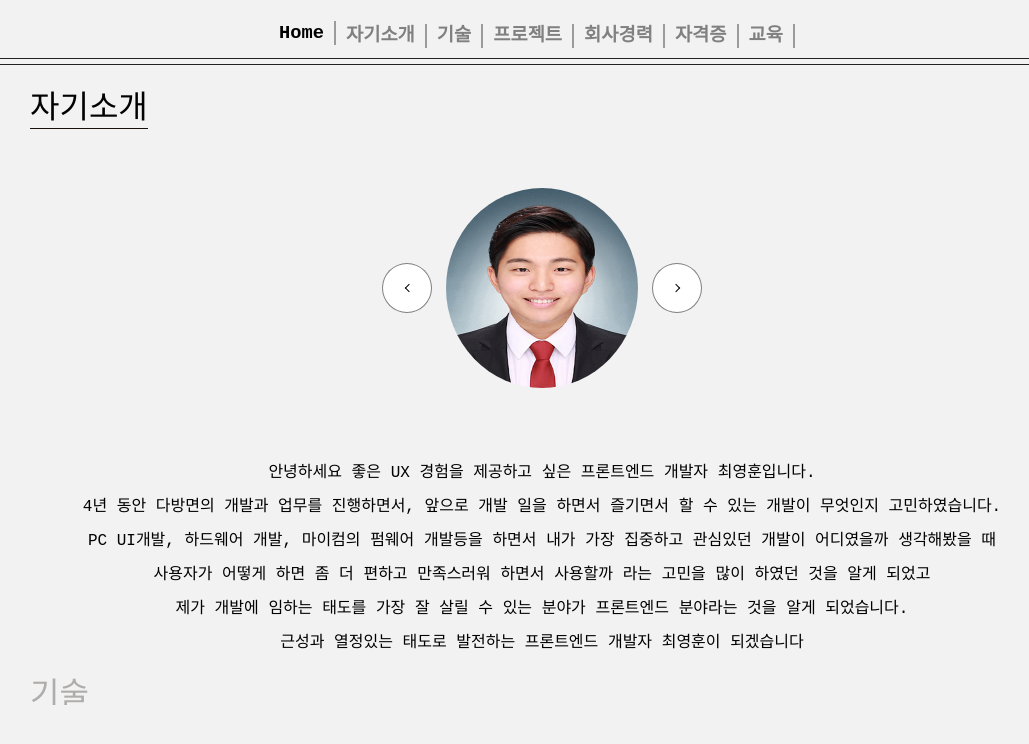
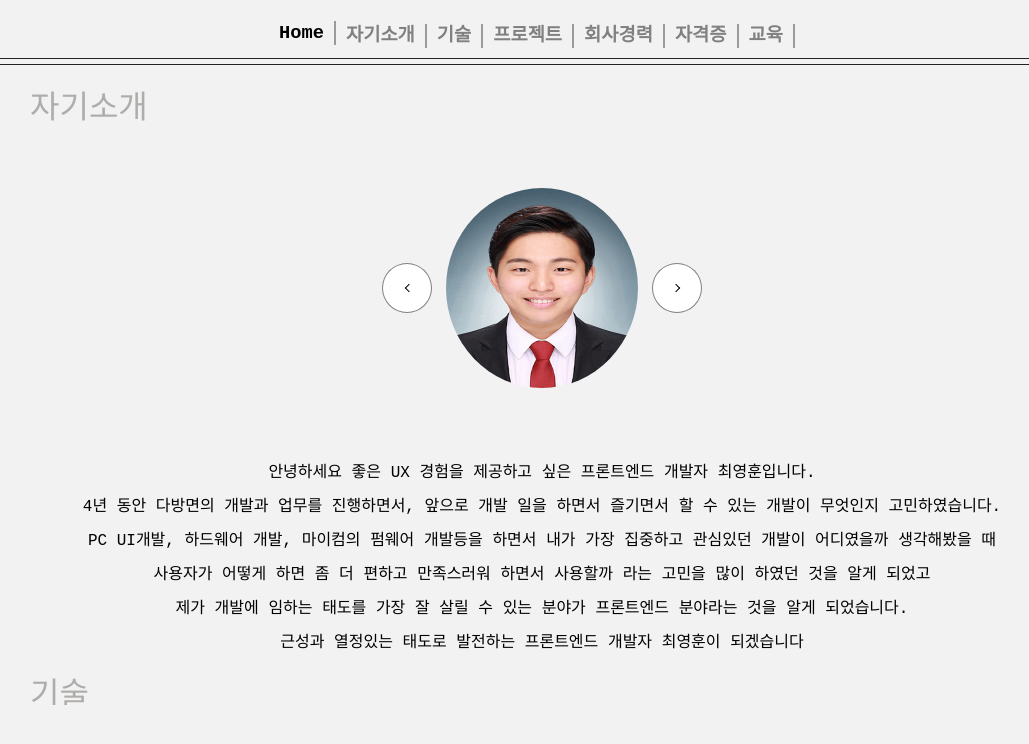
Before and after one commit to WachsenHaus/resume, a React (Create React App) app: page /me in a window 1280 px wide. Shown: the top 744 px of the page, without its empty margins (98-1127 px from the left). Built offline with nearby package versions, Linux system fonts and the light colour scheme; a web font is replaced by a local one.

Commit message:
<추가> : <네비 누르면 해당 부제목(서브젝트) active기능추가함

```diff
--- a/src/App.js
+++ b/src/App.js
@@ -1,7 +1,8 @@
-import React, { useRef } from "react";
+import React, { useEffect, useRef, useState } from "react";
 import { BrowserRouter, Switch, NavLink, Route } from "react-router-dom";
 import { Helmet } from "react-helmet";
 import styles from "./app.module.css";
+import navStyles from "./component/Nav/nav.module.css";
 import CircleMovie from "./component/circleMovie/circleMovie";
 import { AiOutlineGithub, AiOutlineSearch } from "react-icons/ai";
 import { ImBlogger } from "react-icons/im";
@@ -18,7 +19,8 @@ function App() {
   const onClickBlog = () => {
     window.open("https://blog.naver.com/bi9choi");
   };
-  const items = useRef([
+
+  const bodyItems = useRef([
     React.createRef(),
     React.createRef(),
     React.createRef(),
@@ -27,6 +29,16 @@ function App() {
     React.createRef(),
     React.createRef(),
   ]);
+
+  const testRef = useRef();
+  useEffect(() => {
+    console.log(testRef);
+  }, []);
+
+  // useState
+  const [subject, setSubject] = useState();
+  // const currentSubject;
+  // console.log(currentSubject);
 
   return (
     <div className={styles.app}>
@@ -67,14 +79,25 @@ function App() {
             </main>
           </Route>
           <Route exact path="/me">
-            <Nav></Nav>
+            <Nav setSubject={setSubject} bodyItems={bodyItems}></Nav>
             <article className={styles.article}>
               <div className={styles.container}>
-                <Introduce />
-                <Skill />
-                <Project />
-                <Company />
-                <div>??</div>
+                {subject === "자기소개" ? (
+                  <Introduce active={true} />
+                ) : (
+                  <Introduce active={false} />
+                )}
+                {subject === "기술" ? <Skill active={true} /> : <Skill active={false} />}
+                {subject === "프로젝트" ? (
+                  <Project active={true} />
+                ) : (
+                  <Project active={false} />
+                )}
+                {subject === "회사경력" ? (
+                  <Company active={true} />
+                ) : (
+                  <Company active={false} />
+                )}
                 <div>??</div>
                 <div>??</div>
                 <div>??</div>
--- a/src/app.module.css
+++ b/src/app.module.css
@@ -115,3 +115,8 @@
   border-radius: 10px;
   box-shadow: inset 0px 0px 5px white;
 }
+
+.nav > h3.active {
+  color: black;
+  transition: color 0.6s;
+}
--- a/src/component/Introduce/introduce.jsx
+++ b/src/component/Introduce/introduce.jsx
@@ -3,10 +3,10 @@ import Carousel from "../carousel/carousel";
 import styles from "./introduce.module.css";
 import SubTitle from "../subtitle/subTitle";
 
-const Introduce = (props) => {
+const Introduce = ({ active }) => {
   return (
     <>
-      <SubTitle name="자기소개" active={true}></SubTitle>
+      <SubTitle name="자기소개" active={active}></SubTitle>
       <Carousel />
       <span className={styles.span}>
         안녕하세요 좋은 UX 경험을 제공하고 싶은 프론트엔드 개발자 최영훈입니다.
--- a/src/component/Nav/nav.jsx
+++ b/src/component/Nav/nav.jsx
@@ -1,10 +1,13 @@
-import React, { useCallback, useRef } from "react";
+import React, { useRef } from "react";
 import styles from "./nav.module.css";
 import { useHistory } from "react-router-dom";
-const Nav = (props) => {
+const Nav = ({ setSubject }) => {
   //전체 페이지 크기를 전달받는다.
 
   const history = useHistory();
+
+  const bar = useRef();
+
   const items = useRef([
     React.createRef(),
     React.createRef(),
@@ -14,7 +17,6 @@ const Nav = (props) => {
     React.createRef(),
     React.createRef(),
   ]);
-  const bar = useRef();
   const onClickNav = (e) => {
     e.stopPropagation();
     if (e.target.classList.contains(styles.active)) {
@@ -22,6 +24,9 @@ const Nav = (props) => {
     }
     items.current.forEach((item) => {
       item.current.classList.remove(styles.active);
+      if (item.current === e.target) {
+        setSubject(item.current.innerText);
+      }
     });
     e.target.classList.add(styles.active);
   };
--- a/src/component/project/project.jsx
+++ b/src/component/project/project.jsx
@@ -1,10 +1,10 @@
 import React from "react";
 import SubTitle from "../subtitle/subTitle";
 
-const Project = (props) => {
+const Project = ({ active }) => {
   return (
     <>
-      <SubTitle name="프로젝트"></SubTitle>
+      <SubTitle name="프로젝트" active={active}></SubTitle>
       <div>팀 프로젝트</div>
       <div>개인 프로젝트</div>
       <div>클론 코딩</div>
--- a/src/component/skill/skill.jsx
+++ b/src/component/skill/skill.jsx
@@ -52,10 +52,10 @@ const etcSkills = [
   },
 ];
 
-export default function Skill() {
+export default function Skill({ active }) {
   return (
     <>
-      <SubTitle name="기술"></SubTitle>
+      <SubTitle name="기술" active={active}></SubTitle>
       <div className={styles.box}>
         <span className={styles.title}>메인</span>
         <div className={styles.subBox}>
```
